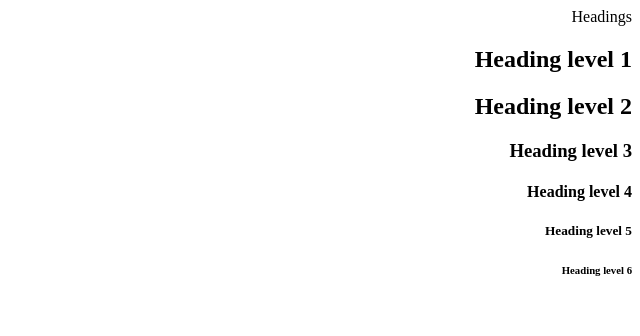
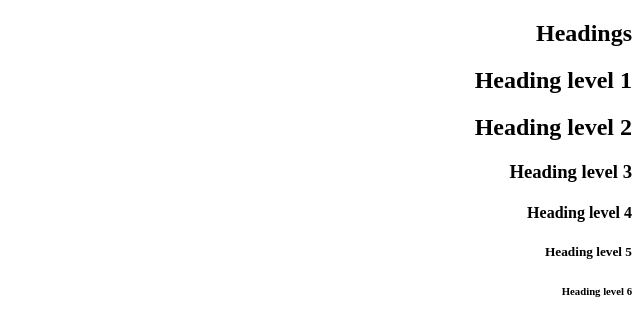
Before and after one commit to zdownie336/holbertonschool-web_front_end, a plain HTML site: page html_advanced/11-styleguide.html in a window 1280 px wide. Shown: the whole page, without its empty margins (640-1280 px from the left). Drawn offline with Linux system fonts and the light colour scheme.

Commit message:
style: fix header in sections

```diff
--- a/html_advanced/11-styleguide.html
+++ b/html_advanced/11-styleguide.html
@@ -11,7 +11,9 @@
 			<header></header>
 			<main>
 				<section>
-					<header>Headings</header>
+					<header>
+						<h2>Headings</h2>
+					</header>
 					<h1>Heading level 1</h1>
 					<h2>Heading level 2</h2>
 					<h3>Heading level 3</h3>
```
